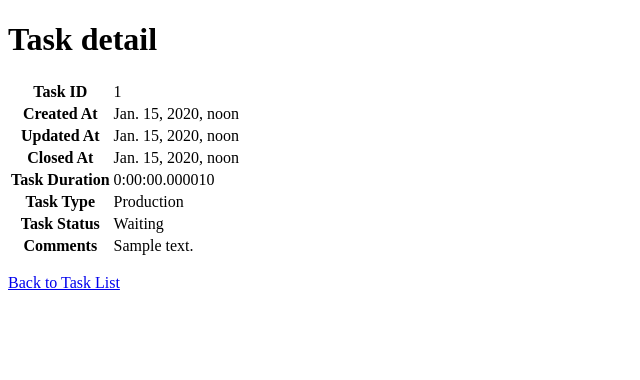
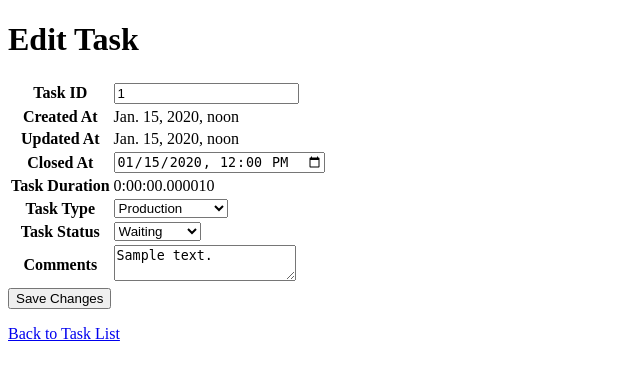
Before and after one commit to TonyIvanoff/time_tracker, a Django app: page /task_tracker/task/00000000-0000-0000-0000-000000000001 in a window 1280 px wide. Shown: the top 380 px of the page, without its empty margins (0-640 px from the left). Run offline with Django 5.2, Linux system fonts and the light colour scheme; tables that the repository leaves empty hold one stand-in row (values such as "Sample post").

Commit message:
made detail vie editable and fixed errors related to duration calculation

```diff
--- a/tracker/task_tracker/templates/task_tracker/task_detail.html
+++ b/tracker/task_tracker/templates/task_tracker/task_detail.html
@@ -3,14 +3,16 @@
 <head>
     <meta charset="UTF-8">
     <meta name="viewport" content="width=device-width, initial-scale=1.0">
-    <title>Document</title>
+    <title>Edit Task</title>
 </head>
 <body>
-    <h1>Task detail</h1>
+    <h1>Edit Task</h1>
+    <form method="post">
+        {% csrf_token %}
         <table class="table table-bordered">
             <tr>
                 <th>Task ID</th>
-            <td>{{ task.task_id }}</td>
+                <td><input type="text" name="task_id" value="{{ task.task_id }}" readonly></td>
             </tr>
             <tr>
                 <th>Created At</th>
@@ -22,7 +24,7 @@
             </tr>
             <tr>
                 <th>Closed At</th>
-            <td>{{ task.closed_at }}</td>
+                <td><input type="datetime-local" name="closed_at" value="{{ task.closed_at|date:'Y-m-d\\TH:i' }}"></td>
             </tr>
             <tr>
                 <th>Task Duration</th>
@@ -30,17 +32,31 @@
             </tr>
             <tr>
                 <th>Task Type</th>
-            <td>{{ task.get_type_display }}</td>
+                <td>
+                    <select name="type">
+                        <option value="p" {% if task.type == 'p' %}selected{% endif %}>Production</option>
+                        <option value="n" {% if task.type == 'n' %}selected{% endif %}>Non-production</option>
+                    </select>
+                </td>
             </tr>
             <tr>
                 <th>Task Status</th>
-            <td>{{ task.get_status_display }}</td>
+                <td>
+                    <select name="status">
+                        <option value="w" {% if task.status == 'w' %}selected{% endif %}>Waiting</option>
+                        <option value="s" {% if task.status == 's' %}selected{% endif %}>Started</option>
+                        <option value="p" {% if task.status == 'p' %}selected{% endif %}>Paused</option>
+                        <option value="c" {% if task.status == 'c' %}selected{% endif %}>Completed</option>
+                    </select>
+                </td>
             </tr>
             <tr>
                 <th>Comments</th>
-            <td>{{ task.task_comment }}</td>
+                <td><textarea name="task_comment">{{ task.task_comment }}</textarea></td>
             </tr>
         </table>
+        <button type="submit">Save Changes</button>
+    </form>
     <p></p>
     <a href="{% url 'index' %}">Back to Task List</a>
 </body>
--- a/tracker/task_tracker/views.py
+++ b/tracker/task_tracker/views.py
@@ -1,6 +1,8 @@
-from django.shortcuts import render
+
 from task_tracker.models import Task
-from django.shortcuts import render, get_object_or_404
+from django.shortcuts import render, get_object_or_404, redirect
+from datetime import datetime
+from django.utils import timezone  # Import timezone utilities
 
 
 def index(request):
@@ -18,7 +20,19 @@ def index(request):
 
 def task_detail(request, pk):
     task = get_object_or_404(Task, pk=pk)
-    context = {
-        'task' : task
-    }
-    return render(request, 'task_tracker/task_detail.html', context=context)
+    if request.method == 'POST':
+        # Get the submitted data
+        closed_at = request.POST.get('closed_at')
+        task.type = request.POST.get('type')
+        task.status = request.POST.get('status')
+        task.task_comment = request.POST.get('task_comment')
+
+        # Convert closed_at to a timezone-aware datetime object if it's not empty
+        if closed_at:
+            naive_closed_at = datetime.strptime(closed_at, '%Y-%m-%dT%H:%M')  # Parse as naive datetime
+            task.closed_at = timezone.make_aware(naive_closed_at)  # Convert to timezone-aware datetime
+
+        # Save the task
+        task.save()
+        return redirect('task_detail', pk=task.pk)  # Redirect to the same page after saving
+    return render(request, 'task_tracker/task_detail.html', {'task': task})
```
Lines whose indentation alone changed are shown as unchanged.
